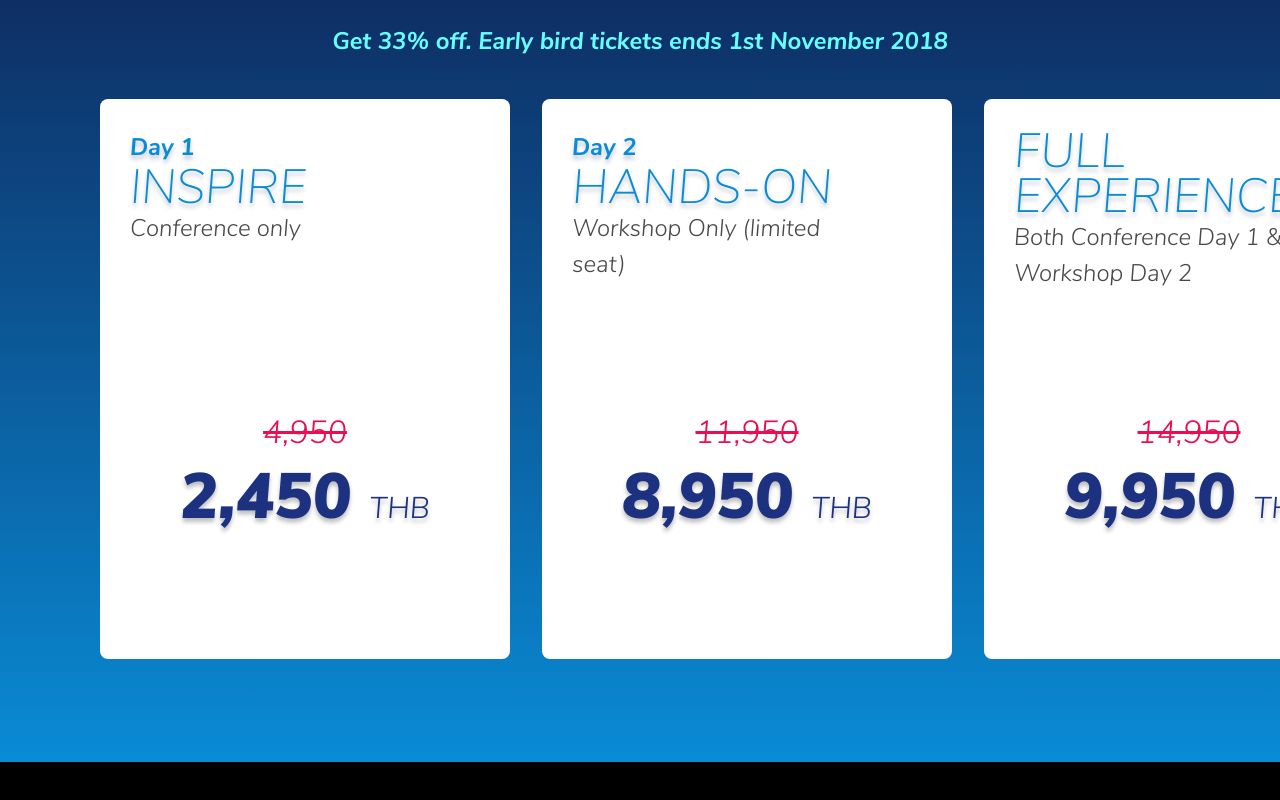
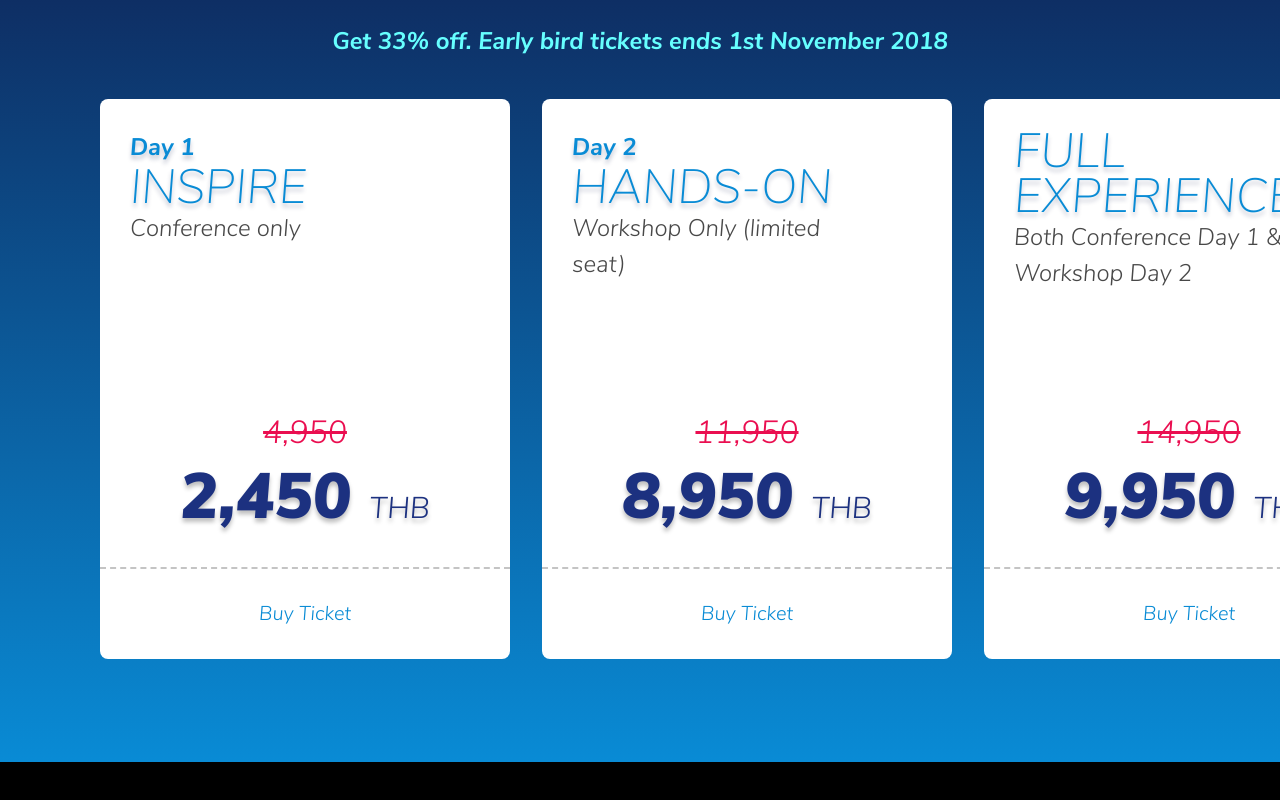
Before and after one commit to hamcompe/ux-thailand-site, a Gatsby site: page / in a window 1280 px wide. Shown: the part 5233-6033 px from the top of the page. Built offline with nearby package versions, Linux system fonts and the light colour scheme; Gatsby itself is replaced by a stand-in of ours.

Commit message:
polish price card | add buy ticket

```diff
--- a/src/components/Section9.js
+++ b/src/components/Price.js
@@ -111,7 +111,26 @@ const CardPrice = styled.p`
   }
 `
 
-function Section9({id}) {
+const BuyTicket = styled.div`
+  :hover {
+    cursor: pointer;
+  }
+  position: absolute;
+  bottom: 0px;
+  left: 0px;
+  width: 100%;
+  padding-top: 30px;
+  padding-bottom: 30px;
+  font-size: 20px;
+  font-style: italic;
+  font-weight: 300;
+  color: #098bd5;
+  border-top-style: dashed;
+  border-top-width: 2px;
+  border-color: #c4c4c4;
+`
+
+function Price ({id}) {
   return (
     <Section id={id}>
       <Wrapper>
@@ -130,6 +149,7 @@ function Section9({id}) {
               <CardPriceDiscount> 4,950 </CardPriceDiscount>
               <CardPrice> 2,450 <small>THB</small> </CardPrice>
             </CardPriceWrapper>
+            <BuyTicket>Buy Ticket</BuyTicket>
           </Card>
           <Card>
             <CardHead> Day 2 </CardHead>
@@ -139,6 +159,7 @@ function Section9({id}) {
               <CardPriceDiscount> 11,950 </CardPriceDiscount>
               <CardPrice> 8,950 <small>THB</small> </CardPrice>
             </CardPriceWrapper>
+            <BuyTicket>Buy Ticket</BuyTicket>
           </Card>
           <Card>
             <CardTitle> FULL EXPERIENCE </CardTitle>
@@ -147,6 +168,7 @@ function Section9({id}) {
               <CardPriceDiscount> 14,950 </CardPriceDiscount>
               <CardPrice> 9,950 <small>THB</small> </CardPrice>
             </CardPriceWrapper>
+            <BuyTicket>Buy Ticket</BuyTicket>
           </Card>
         </CardWrapper>
       </Wrapper>
@@ -154,4 +176,4 @@ function Section9({id}) {
   )
 }
 
-export default Section9
+export default Price
--- a/src/pages/index.js
+++ b/src/pages/index.js
@@ -8,7 +8,7 @@ import Section4 from '../components/Section4'
 import Section5 from '../components/Section5'
 import Section6 from '../components/Section6'
 import Agenda from '../components/Agenda'
-import Section9 from '../components/Section9'
+import Price from '../components/Price'
 import Foot from '../components/Foot'
 
 const IndexPage = () => (
@@ -20,7 +20,7 @@ const IndexPage = () => (
     <Section5 id="sponsor" />
     <Section6 id="section6" />
     <Agenda id="speakers" />
-    <Section9 id="ticket" />
+    <Price id="ticket" />
     <Foot />
   </Layout>
 )
```
